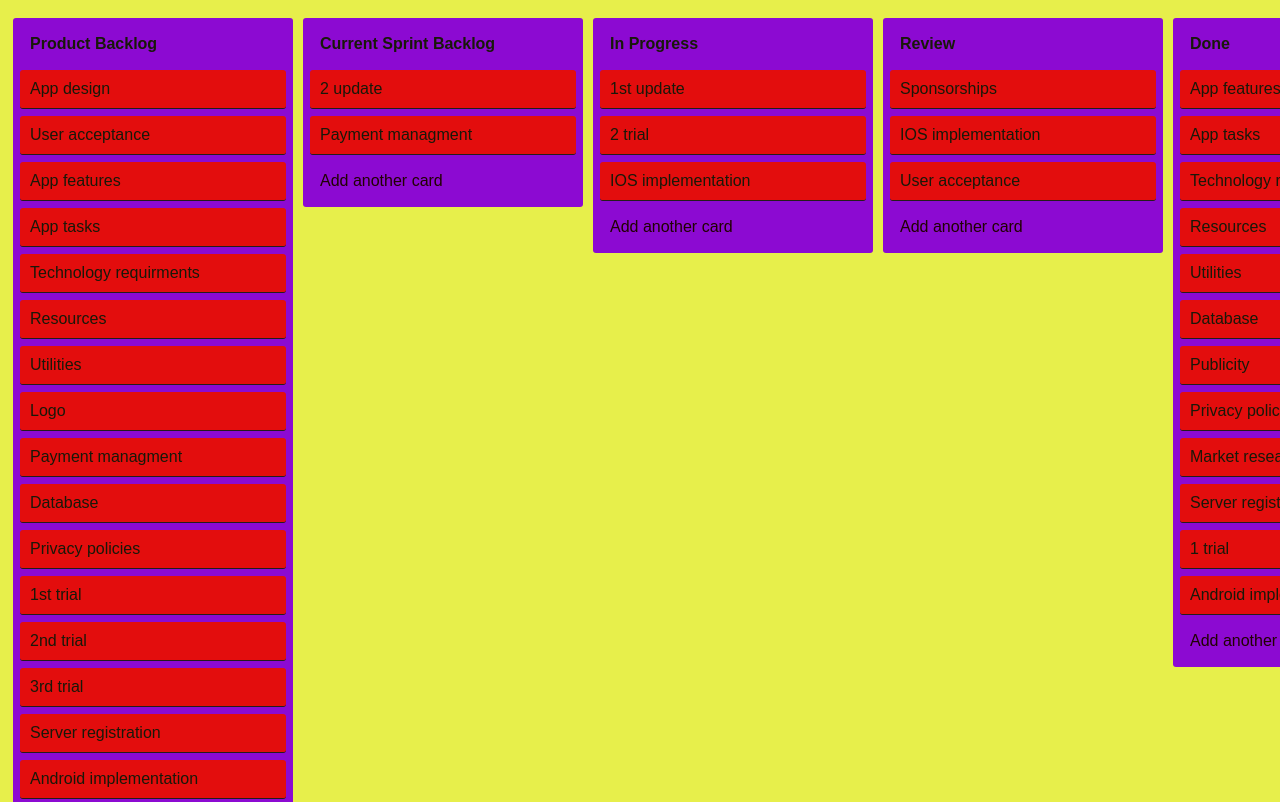
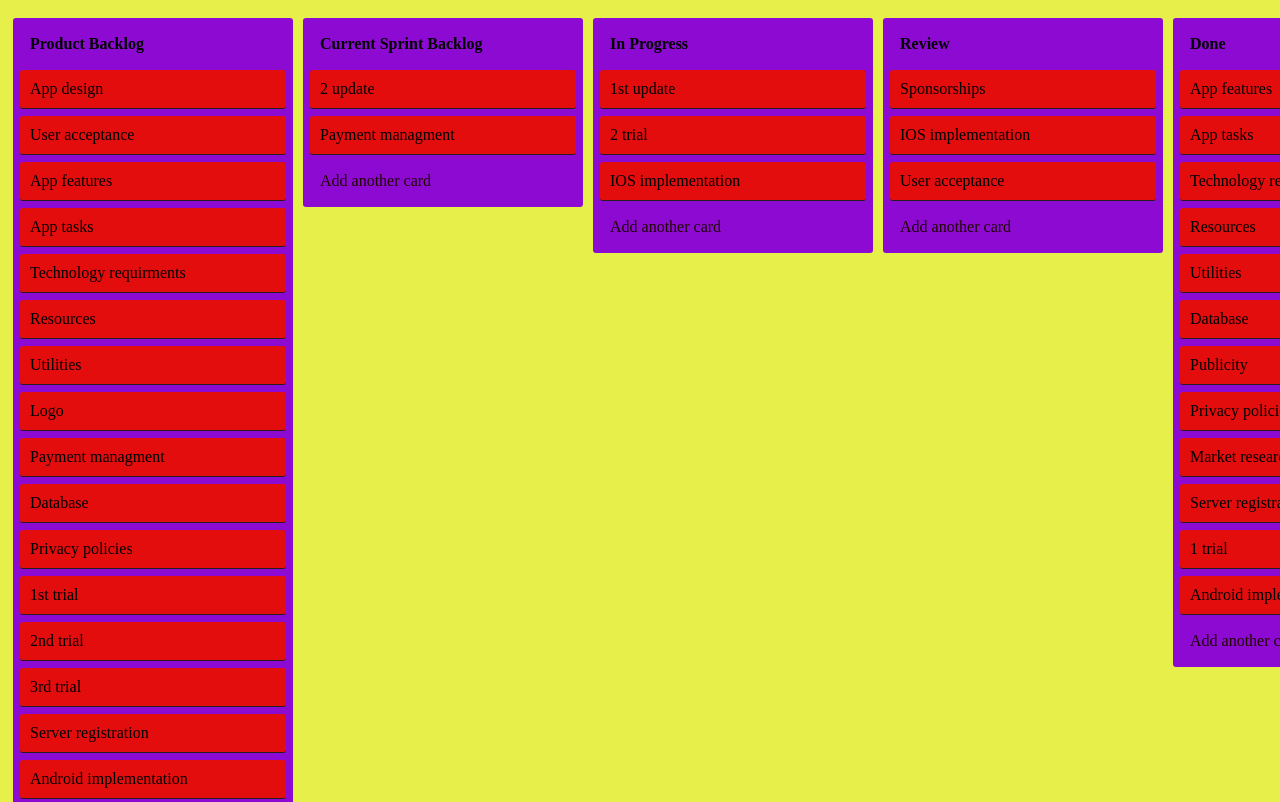
Before and after one commit to Jair130/csp-ps_ca3, a plain HTML site: page index.html in a window 1280 px wide. Shown: the top 802 px of the page. Drawn offline with nearby package versions, Linux system fonts and the light colour scheme.

Commit message:
font changed

```diff
--- a/style.css
+++ b/style.css
@@ -1,5 +1,9 @@
+
 body {
-  font-family: sans-serif;
+  <style>
+@import url('https://fonts.googleapis.com/css2?family=Tapestry&display=swap');
+</style>
+
   color: #181909;
   background-color: #e3ec27d4;
   display: flex;
```
